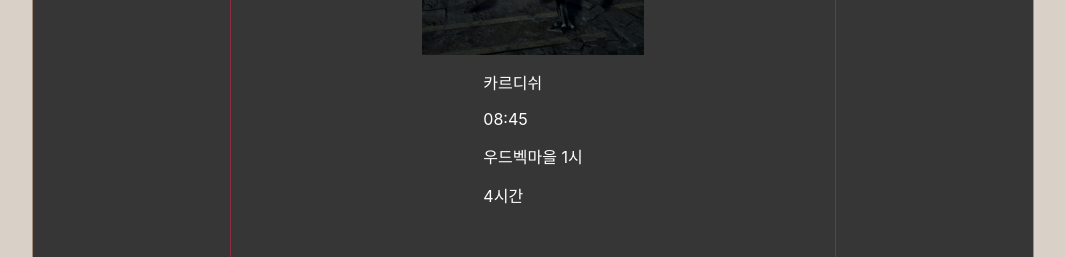
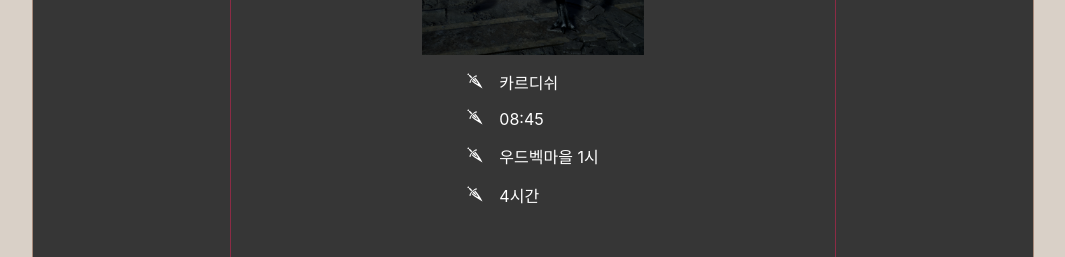
Before and after one commit to nickkies/tt, a React (Create React App) app: page / in a window 1280 px wide. Shown: the part 327-584 px from the top of the page, without its empty margins (107-1172 px from the left). Built offline with nearby package versions, Linux system fonts and the light colour scheme.

Commit message:
Design: "이모티콘 추가"

```diff
--- a/src/components/NextBoss.jsx
+++ b/src/components/NextBoss.jsx
@@ -1,6 +1,8 @@
 import styled from '@emotion/styled/macro';
 import { useRecoilValue } from 'recoil';
 import { nextBossState, nextAppearTimeState } from '../atoms';
+import { GiPlainDagger } from 'react-icons/gi';
+
 import { BOSS } from '../constant';
 import adPng from '../img/ad.png';
 import cdPng from '../img/cd.png';
@@ -69,10 +71,26 @@ export default function NextBoss() {
             </ImageWrapper>
             <InfoContainer>
               <Ul>
-                <Li>{BOSS[boss].name}</Li>
-                <Li>{time}</Li>
-                <Li>{BOSS[boss].region}</Li>
-                <Li>{BOSS[boss].term}</Li>
+                <Li>
+                  <GiPlainDagger />
+                  &emsp;
+                  {BOSS[boss].name}
+                </Li>
+                <Li>
+                  <GiPlainDagger />
+                  &emsp;
+                  {time}
+                </Li>
+                <Li>
+                  <GiPlainDagger />
+                  &emsp;
+                  {BOSS[boss].region}
+                </Li>
+                <Li>
+                  <GiPlainDagger />
+                  &emsp;
+                  {BOSS[boss].term}
+                </Li>
               </Ul>
             </InfoContainer>
           </BossContainer>
```
